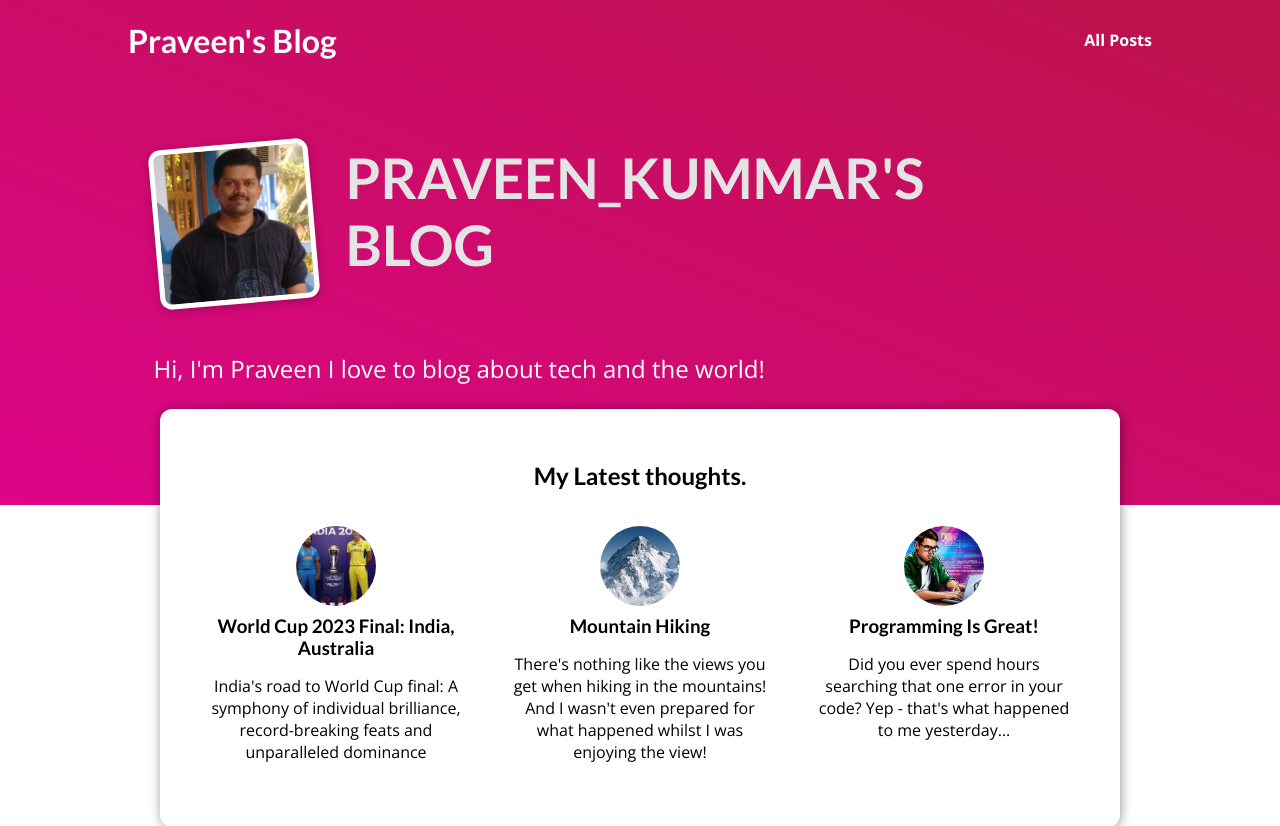
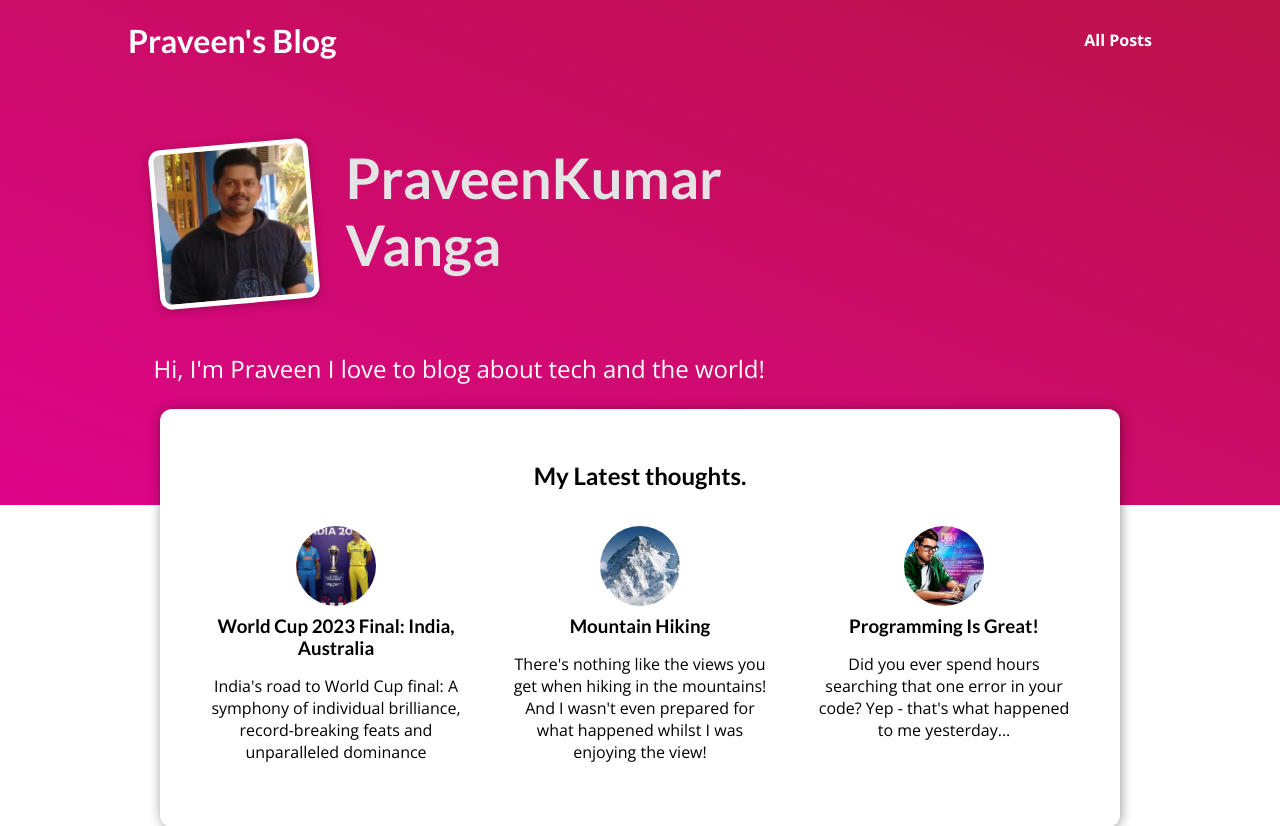
Before and after one commit to prk-vanga/myblog_site, a Django app: page /s/ in a window 1280 px wide. Shown: the top 826 px of the page. Run offline with Django 4.2, Linux system fonts and the light colour scheme; data comes from the database, SQL or seed files in the repository.

Commit message:
v3 - title change in home page

```diff
--- a/blog/templates/blog/index.html
+++ b/blog/templates/blog/index.html
@@ -9,7 +9,7 @@
 <section id='welcome'>
     <header>
         <img src="{% static "blog/media/praveen.png" %}" alt="My photo">
-        <h2>PRAVEEN_KUMMAR'S BLOG</h2>
+        <h2>PraveenKumar Vanga</h2>
     </header>
     <P>Hi, I'm Praveen I love to blog about tech and the world!</P>
 </section>
```
